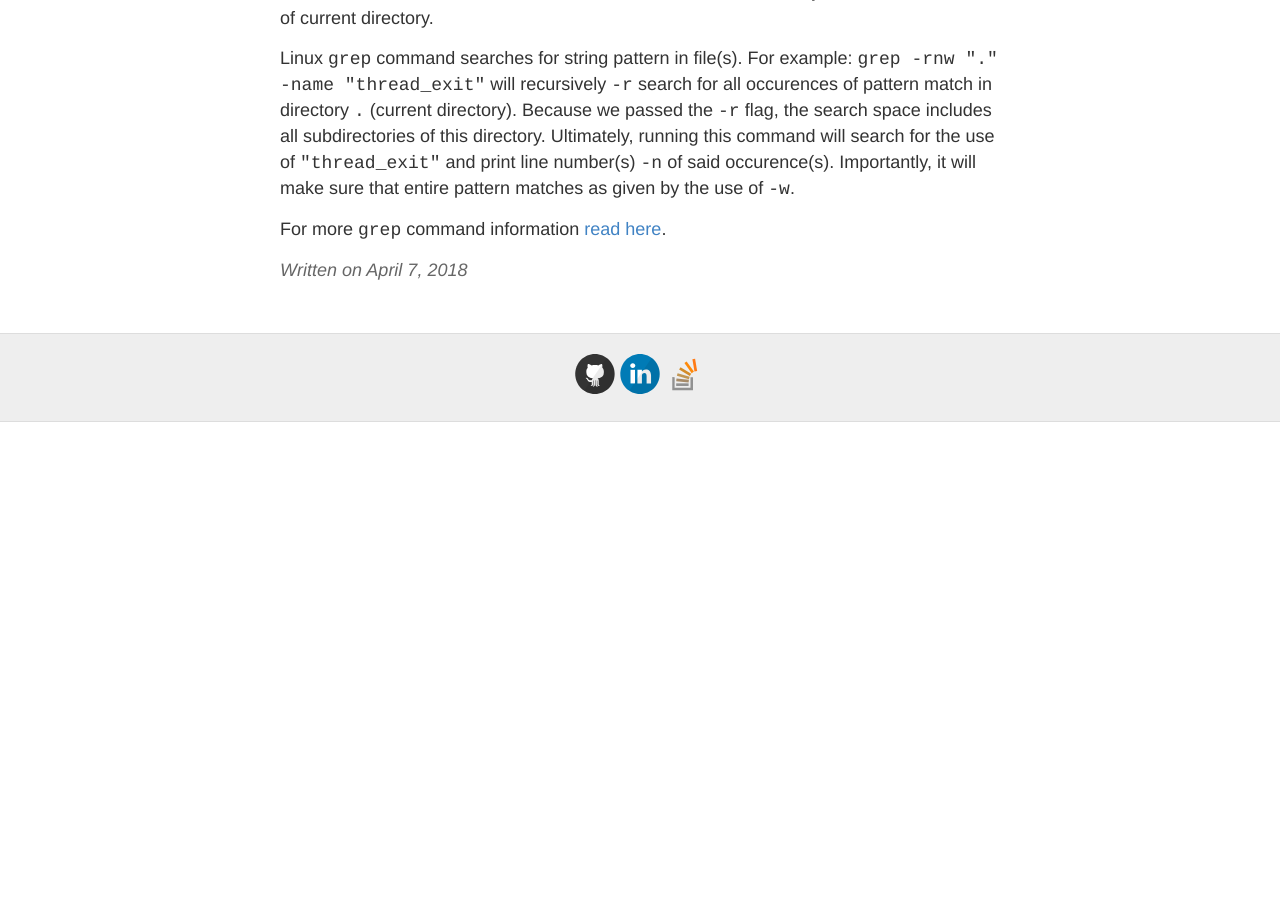
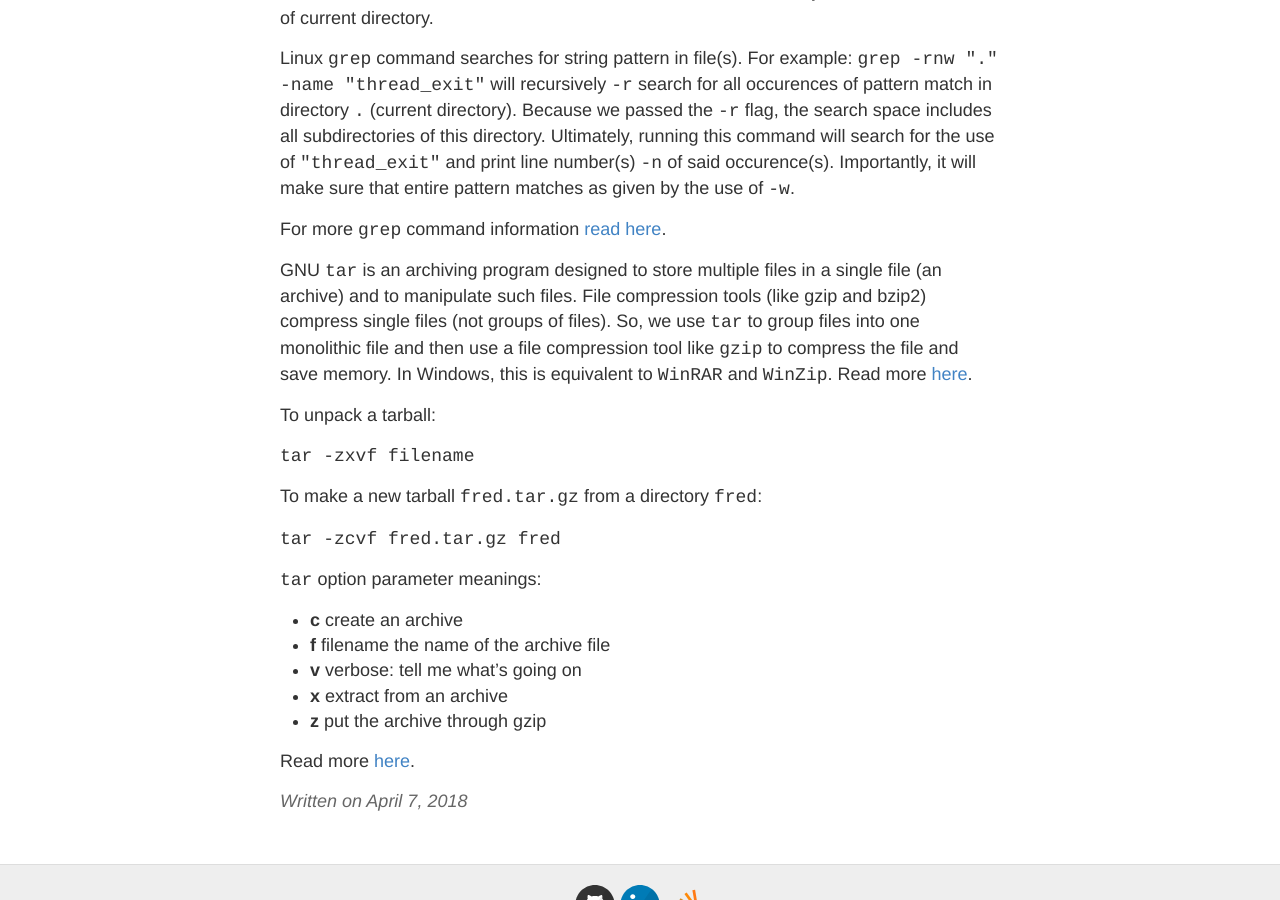
Before and after one commit to gutucristian/gutucristian.github.io, a Jekyll site: the page built from _posts/2018-4-7-vim.md, in a window 1280 px wide and 900 px high, scrolled down 945 px. Built offline with Jekyll 4.4.1, drawn with Linux system fonts in a browser that asks for light colours; our own code applies the rules of GitHub Pages for plain Markdown files; before the commit the page ends 1367 px from its top, so only the background shows below that.

Commit message:
Update 2018-4-7-vim.md

```diff
--- a/_posts/2018-4-7-vim.md
+++ b/_posts/2018-4-7-vim.md
@@ -25,3 +25,23 @@ Linux `find` command looks for a file in some directory. For example: `find "."
 Linux `grep` command searches for string pattern in file(s). For example: `grep -rnw "." -name "thread_exit"` will recursively `-r` search for all occurences of pattern match in directory `.` (current directory). Because we passed the `-r` flag, the search space includes all subdirectories of this directory. Ultimately, running this command will search for the use of `"thread_exit"` and print line number(s) `-n` of said occurence(s). Importantly, it will make sure that entire pattern matches as given by the use of `-w`.
 
 For more `grep` command information [read here](https://stackoverflow.com/questions/16956810/how-do-i-find-all-files-containing-specific-text-on-linux).
+
+GNU `tar` is an archiving program designed to store multiple files in a single file (an archive) and to manipulate such files. File compression tools (like gzip and bzip2) compress single files (not groups of files). So, we use `tar` to group files into one monolithic file and then use a file compression tool like `gzip` to compress the file and save memory. In Windows, this is equivalent to `WinRAR` and `WinZip`. Read more [here](https://stackoverflow.com/questions/295860/why-do-people-use-tarballs).
+
+To unpack a tarball:
+
+`tar -zxvf filename`
+
+To make a new tarball `fred.tar.gz` from a directory `fred`:
+
+`tar -zcvf fred.tar.gz fred`
+
+`tar` option parameter meanings:
+
+- **c**	 create an archive
+- **f**  filename	the name of the archive file
+- **v**	 verbose: tell me what's going on
+- **x**	 extract from an archive
+- **z**	 put the archive through gzip
+
+Read more [here](http://computing.help.inf.ed.ac.uk/FAQ/whats-tarball-or-how-do-i-unpack-or-create-tgz-or-targz-file).
```
